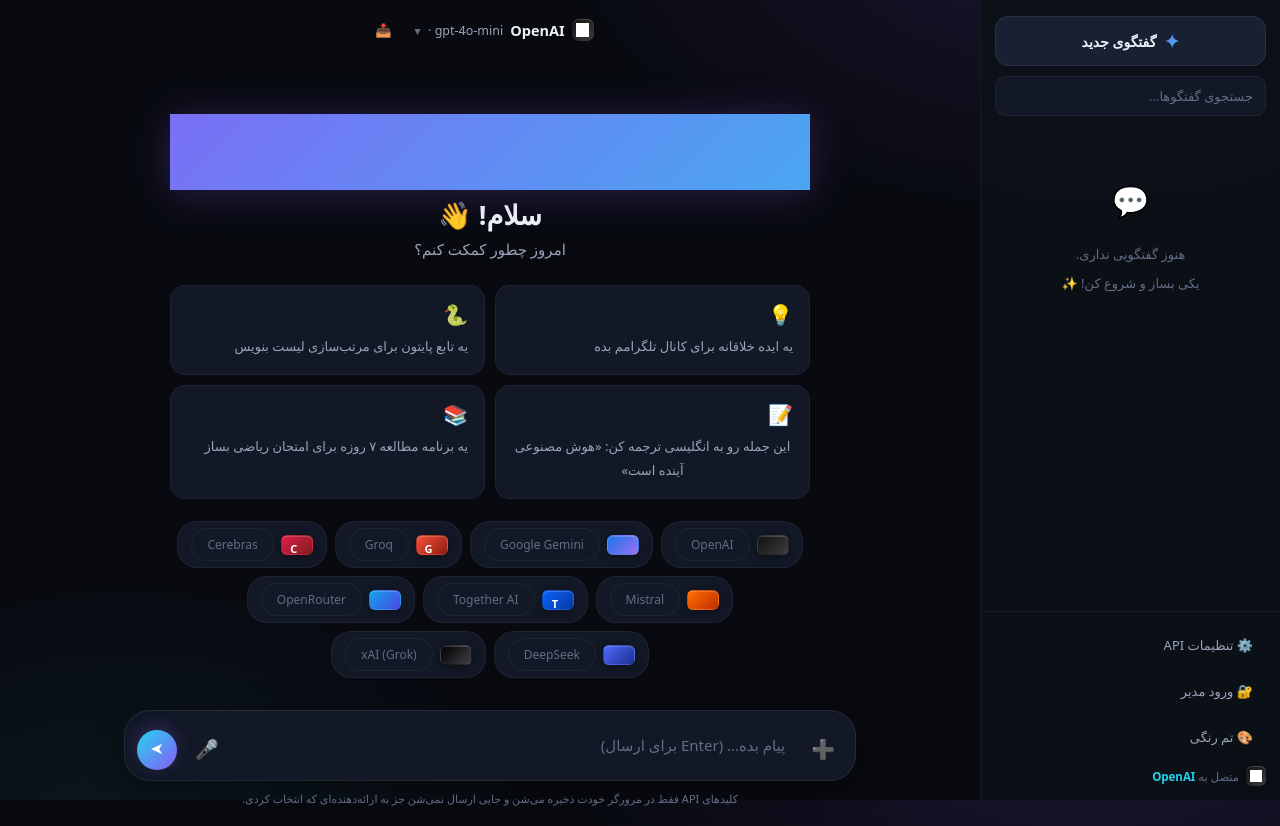
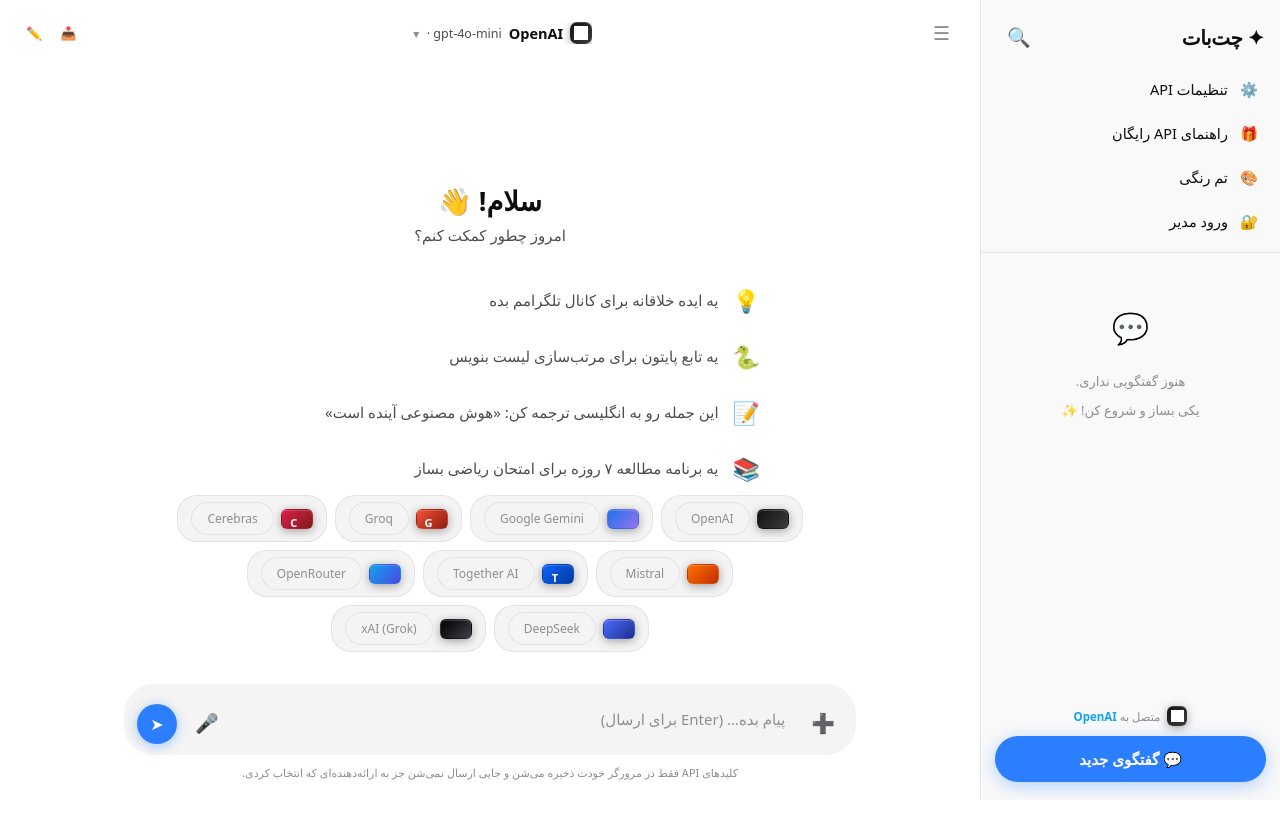
Before and after one commit to ggg911196-sudo/ai-chatbot, a plain HTML site: page index.html in a window 1280 px wide. After the commit the page ends 800 px from the top, so only its background shows below. Drawn offline with nearby package versions, Linux system fonts and the light colour scheme; grey boxes are pictures that could not be loaded; a small style sheet from the web is missing.

Commit message:
v6: ChatGPT-style look — light chatgpt theme (new default), drawer nav, pinned chats, suggestion rows, pill composer

```diff
--- a/app.js
+++ b/app.js
@@ -73,6 +73,7 @@
 
 /* تم‌های رنگی */
 const THEMES = [
+  { id: 'chatgpt',  name: 'چت‌جی‌پی‌تی', c: ['#2b7fff', '#ffffff'] },
   { id: 'midnight', name: 'نیمه‌شب', c: ['#8b5cf6', '#080a10'] },
   { id: 'ocean',    name: 'اقیانوس',  c: ['#0ea5e9', '#04121f'] },
   { id: 'sunset',   name: 'غروب',    c: ['#fb7185', '#160a12'] },
@@ -81,7 +82,7 @@
   { id: 'light',    name: 'روشن',    c: ['#7c3aed', '#eef0f4'] },
 ];
 const LS_THEME = 'aichat.theme.v1';
-function currentTheme() { try { return localStorage.getItem(LS_THEME) || 'midnight'; } catch { return 'midnight'; } }
+function currentTheme() { try { const v = localStorage.getItem(LS_THEME); return (!v || v === 'midnight') ? 'chatgpt' : v; } catch { return 'chatgpt'; } }
 function setTheme(id) {
   document.documentElement.dataset.theme = id;
   try { localStorage.setItem(LS_THEME, id); } catch {}
@@ -248,13 +249,20 @@
   } else if (convoQuery.trim()) {
     for (const c of items) list.appendChild(convoEl(c));
   } else {
+    const pinned = items.filter((c) => c.pinned);
+    if (pinned.length) {
+      const gl = document.createElement('div');
+      gl.className = 'group-label'; gl.textContent = '📌 سنجاق‌شده';
+      list.appendChild(gl);
+      for (const c of pinned) list.appendChild(convoEl(c));
+    }
     const groups = {};
-    for (const c of items) { const g = groupLabel(c.updatedAt); (groups[g] = groups[g] || []).push(c); }
+    for (const c of items) { if (c.pinned) continue; const g = groupLabel(c.updatedAt); (groups[g] = groups[g] || []).push(c); }
+    const gl2 = document.createElement('div');
+    gl2.className = 'group-label'; gl2.textContent = '🕘 گفتگوهای اخیر';
+    list.appendChild(gl2);
     for (const g of ['امروز', 'دیروز', '۷ روز گذشته', 'قدیمی‌تر']) {
       if (!groups[g]) continue;
-      const gl = document.createElement('div');
-      gl.className = 'group-label'; gl.textContent = g;
-      list.appendChild(gl);
       for (const c of groups[g]) list.appendChild(convoEl(c));
     }
   }
@@ -266,17 +274,28 @@
   ct.innerHTML = 'متصل به <b></b>';
   ct.querySelector('b').textContent = p.label;
   chipEl.appendChild(ct);
-  $('btn-admin').textContent = isAdmin() ? '🛡 پنل مدیر' : '🔐 ورود مدیر';
+  const abBtn = $('btn-admin');
+  const abSpan = abBtn.querySelector('span');
+  if (abSpan) { abBtn.childNodes[0].textContent = isAdmin() ? '🛡' : '🔐'; abSpan.textContent = isAdmin() ? 'پنل مدیر' : 'ورود مدیر'; }
+  else abBtn.textContent = isAdmin() ? '🛡 پنل مدیر' : '🔐 ورود مدیر';
   $('admin-badge').classList.toggle('hidden', !isAdmin());
   renderMsLabel();
 }
 
+function togglePin(id) {
+  const c = getConvo(id);
+  if (!c) return;
+  c.pinned = !c.pinned;
+  saveConvos(); renderSidebar();
+}
+
 function convoEl(c) {
   const d = document.createElement('div');
-  d.className = 'convo' + (c.id === activeConvoId ? ' active' : '');
-  d.innerHTML = '<span class="t"></span><span class="convo-actions"><button class="icon-btn rn" title="تغییر نام">✏️</button><button class="icon-btn del" title="حذف">🗑</button></span>';
+  d.className = 'convo' + (c.id === activeConvoId ? ' active' : '') + (c.pinned ? ' pinned' : '');
+  d.innerHTML = '<span class="t"></span><span class="convo-actions"><button class="icon-btn pin' + (c.pinned ? ' on' : '') + '" title="سنجاق">📌</button><button class="icon-btn rn" title="تغییر نام">✏️</button><button class="icon-btn del" title="حذف">🗑</button></span>';
   d.querySelector('.t').textContent = c.title;
   d.onclick = () => setActiveConvo(c.id);
+  d.querySelector('.pin').onclick = (e) => { e.stopPropagation(); togglePin(c.id); };
   d.querySelector('.del').onclick = (e) => { e.stopPropagation(); if (confirm('این گفتگو حذف بشه؟')) deleteConvo(c.id); };
   d.querySelector('.rn').onclick = (e) => { e.stopPropagation(); startRename(c.id, d); };
   return d;
@@ -408,7 +427,7 @@
   g.dataset.done = '1';
   for (const [ic, tx] of SUGGESTIONS) {
     const card = document.createElement('button');
-    card.className = 'suggest-card';
+    card.className = 'suggest-row';
     card.innerHTML = '<span class="ic"></span><span class="tx"></span>';
     card.querySelector('.ic').textContent = ic;
     card.querySelector('.tx').textContent = tx;
@@ -1252,7 +1271,14 @@
 }
 
 $('btn-new-chat').onclick = newConvo;
+$('btn-new-chat-top').onclick = newConvo;
 $('btn-toggle-sidebar').onclick = () => document.body.classList.toggle('sidebar-open');
+$('btn-search-toggle').onclick = () => {
+  const w = $('search-wrap');
+  w.classList.toggle('hidden');
+  if (!w.classList.contains('hidden')) $('convo-search').focus();
+};
+$('btn-guide').onclick = () => { openSettings(); const d = document.querySelector('details.free-guide'); if (d) d.open = true; };
 $('convo-search').addEventListener('input', (e) => { convoQuery = e.target.value; renderSidebar(); });
 
 $('btn-send').onclick = () => submitUserText(inputEl.value);
--- a/index.html
+++ b/index.html
@@ -15,30 +15,35 @@
 </head>
 <body>
 <div id="app">
-  <!-- سایدبار -->
+  <!-- دراور (به سبک اپ ChatGPT) -->
   <aside id="sidebar">
-    <div class="sidebar-head">
-      <button id="btn-new-chat" class="btn-new"><span class="spark">✦</span> گفتگوی جدید</button>
-      <div class="search-wrap">
-        <input id="convo-search" placeholder="جستجوی گفتگوها…">
-      </div>
+    <div class="drawer-head">
+      <span class="drawer-title">✦ چت‌بات</span>
+      <button id="btn-search-toggle" class="icon-btn big" title="جستجوی گفتگوها">🔍</button>
     </div>
-    <div id="convo-list" class="convo-list"></div>
-    <div class="sidebar-foot">
-      <button id="btn-settings" class="foot-btn">⚙️ تنظیمات API</button>
-      <button id="btn-admin" class="foot-btn">🔐 ورود مدیر</button>
+    <div class="search-wrap hidden" id="search-wrap">
+      <input id="convo-search" placeholder="جستجوی گفتگوها…">
+    </div>
+    <nav class="drawer-nav">
+      <button id="btn-settings" class="nav-btn">⚙️<span>تنظیمات API</span></button>
+      <button id="btn-guide" class="nav-btn">🎁<span>راهنمای API رایگان</span></button>
       <div class="theme-wrap">
-        <button id="btn-theme" class="foot-btn">🎨 تم رنگی</button>
+        <button id="btn-theme" class="nav-btn">🎨<span>تم رنگی</span></button>
         <div id="theme-pop" class="theme-pop hidden"></div>
       </div>
+      <button id="btn-admin" class="nav-btn">🔐<span>ورود مدیر</span></button>
+    </nav>
+    <div id="convo-list" class="convo-list"></div>
+    <div class="drawer-foot">
       <div class="provider-chip" id="active-provider-chip"></div>
+      <button id="btn-new-chat" class="btn-new-chat">💬 گفتگوی جدید</button>
     </div>
   </aside>
-  <button id="btn-toggle-sidebar" class="fab-sidebar" title="منو">☰</button>
 
   <!-- ناحیه اصلی -->
   <main id="main">
     <header id="chat-header">
+      <button id="btn-toggle-sidebar" class="icon-btn big" title="منو">☰</button>
       <span id="admin-badge" class="badge admin hidden">🛡 مدیر</span>
       <div class="switcher-wrap">
         <button id="model-switcher" class="model-switcher">
@@ -48,6 +53,7 @@
       </div>
       <span class="header-spacer"></span>
       <button id="btn-export" class="icon-btn" title="دانلود گفتگو (Markdown)">📥</button>
+      <button id="btn-new-chat-top" class="icon-btn" title="گفتگوی جدید">✏️</button>
     </header>
 
     <div id="messages" class="messages"></div>
@@ -56,7 +62,7 @@
       <div class="welcome-mark">✦</div>
       <h2>سلام! 👋</h2>
       <p class="welcome-sub">امروز چطور کمکت کنم؟</p>
-      <div class="suggest-grid" id="suggest-grid"></div>
+      <div class="suggest-rows" id="suggest-grid"></div>
       <div class="welcome-providers" id="welcome-providers"></div>
     </div>
 
--- a/styles.css
+++ b/styles.css
@@ -606,3 +606,72 @@
   overflow:hidden;text-overflow:ellipsis;white-space:nowrap;
 }
 .bubble .att-tag audio{max-width:180px;height:32px}
+
+/* ============ v6: تم «چت‌جی‌پی‌تی» + دراور به سبک اپ ChatGPT ============ */
+[data-theme="chatgpt"]{
+  --bg:#ffffff; --bg2:#ffffff; --surface:#f4f4f4; --surface2:#ececee;
+  --border:rgba(0,0,0,.12); --border-soft:rgba(0,0,0,.07);
+  --text:#0d0d0d; --muted:#4d4d4d; --muted2:#8e8e8e;
+  --accent:#19c37d; --accent2:#0ea5e9;
+  --accent-grad:linear-gradient(135deg,#19c37d,#0ea5e9);
+  --accent-soft:rgba(25,195,125,.2);
+  --accent-tint:rgba(25,195,125,.12); --accent2-tint:rgba(14,165,233,.1);
+  --glow1:rgba(0,0,0,0); --glow2:rgba(0,0,0,0);
+  --danger:#e11d48; --ok:#059669; --warn:#d97706;
+}
+html[data-theme="chatgpt"] body{background:#ffffff}
+html[data-theme="chatgpt"] #sidebar{background:#f9f9f9;backdrop-filter:none}
+html[data-theme="chatgpt"] .composer{background:#f4f4f4;border-color:transparent;box-shadow:none;border-radius:30px}
+html[data-theme="chatgpt"] .composer:focus-within{border-color:rgba(0,0,0,.15);box-shadow:none}
+html[data-theme="chatgpt"] .btn-send{background:#2b7fff;transform:none;box-shadow:0 2px 12px rgba(43,127,255,.4)}
+html[data-theme="chatgpt"] .btn-send:hover{transform:scale(1.07)}
+html[data-theme="chatgpt"] .welcome-mark{display:none}
+html[data-theme="chatgpt"] .welcome h2{margin-top:34px}
+html[data-theme="chatgpt"] .attach-menu,
+html[data-theme="chatgpt"] .model-menu,
+html[data-theme="chatgpt"] .theme-pop{box-shadow:0 16px 48px rgba(0,0,0,.16)}
+
+/* هدر */
+#chat-header{justify-content:flex-start;gap:6px}
+.switcher-wrap{flex:1;display:flex;justify-content:center;min-width:0}
+
+/* دراور */
+.drawer-head{display:flex;align-items:center;justify-content:space-between;padding:16px 16px 8px}
+.drawer-title{font-size:20px;font-weight:800;letter-spacing:-.3px}
+.drawer-nav{display:flex;flex-direction:column;gap:2px;padding:2px 10px 10px;border-bottom:1px solid var(--border-soft)}
+.nav-btn{
+  display:flex;align-items:center;gap:12px;width:100%;text-align:right;
+  background:none;border:none;color:var(--text);font-family:inherit;font-size:14.5px;
+  padding:11px 12px;border-radius:11px;cursor:pointer;transition:background .15s;
+}
+.nav-btn:hover{background:var(--surface)}
+.nav-btn>span{flex:1}
+.drawer-nav .theme-pop{bottom:auto;top:calc(100% + 8px);inset-inline-start:8px}
+#sidebar .search-wrap{padding:2px 14px 8px}
+.drawer-foot{padding:12px 14px 18px;display:flex;flex-direction:column;gap:10px}
+.drawer-foot .provider-chip{justify-content:center}
+.btn-new-chat{
+  background:#2b7fff;color:#fff;border:none;border-radius:999px;padding:13px 16px;
+  font-size:15px;font-weight:700;cursor:pointer;font-family:inherit;
+  display:flex;align-items:center;justify-content:center;gap:8px;
+  transition:transform .15s,box-shadow .2s;box-shadow:0 4px 18px rgba(43,127,255,.35);
+}
+.btn-new-chat:hover{transform:translateY(-1px);box-shadow:0 8px 26px rgba(43,127,255,.45)}
+.convo .pin{opacity:.45}
+.convo .pin.on{opacity:1;color:var(--accent)}
+.convo.pinned .t{font-weight:700}
+
+/* ردیف‌های پیشنهاد (مثل اپ) */
+.suggest-rows{display:flex;flex-direction:column;gap:2px;width:100%;max-width:560px;margin:28px auto 0}
+.suggest-row{
+  display:flex;align-items:center;gap:14px;background:transparent;border:none;cursor:pointer;
+  color:var(--muted);font-size:15px;padding:12px 10px;border-radius:14px;text-align:right;
+  font-family:inherit;transition:background .15s,color .15s;width:100%;
+  animation:fadeUp .45s ease both;
+}
+.suggest-row:nth-child(2){animation-delay:.06s}
+.suggest-row:nth-child(3){animation-delay:.12s}
+.suggest-row:nth-child(4){animation-delay:.18s}
+.suggest-row:hover{background:var(--surface);color:var(--text)}
+.suggest-row .ic{font-size:22px;flex-shrink:0}
+.suggest-row .tx{line-height:1.9}
```
Also changed, not shown: 1 other file.
